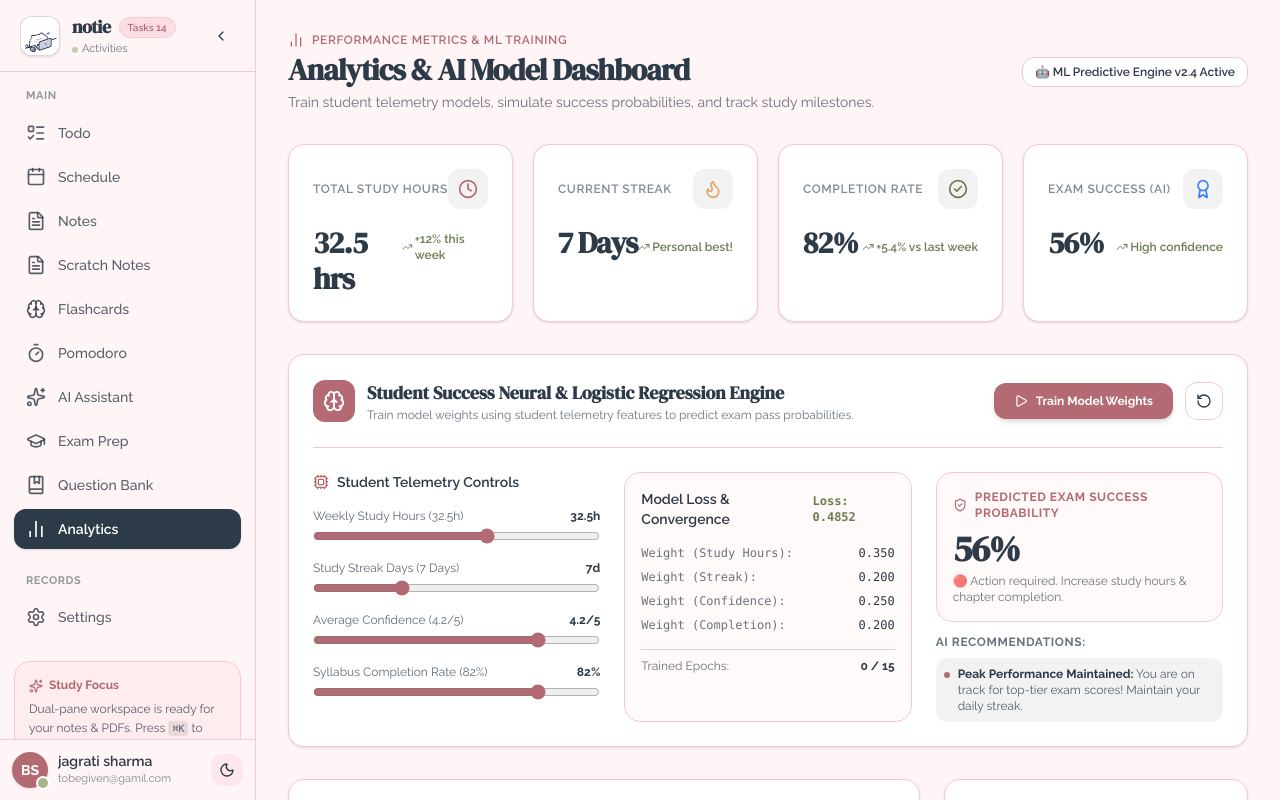
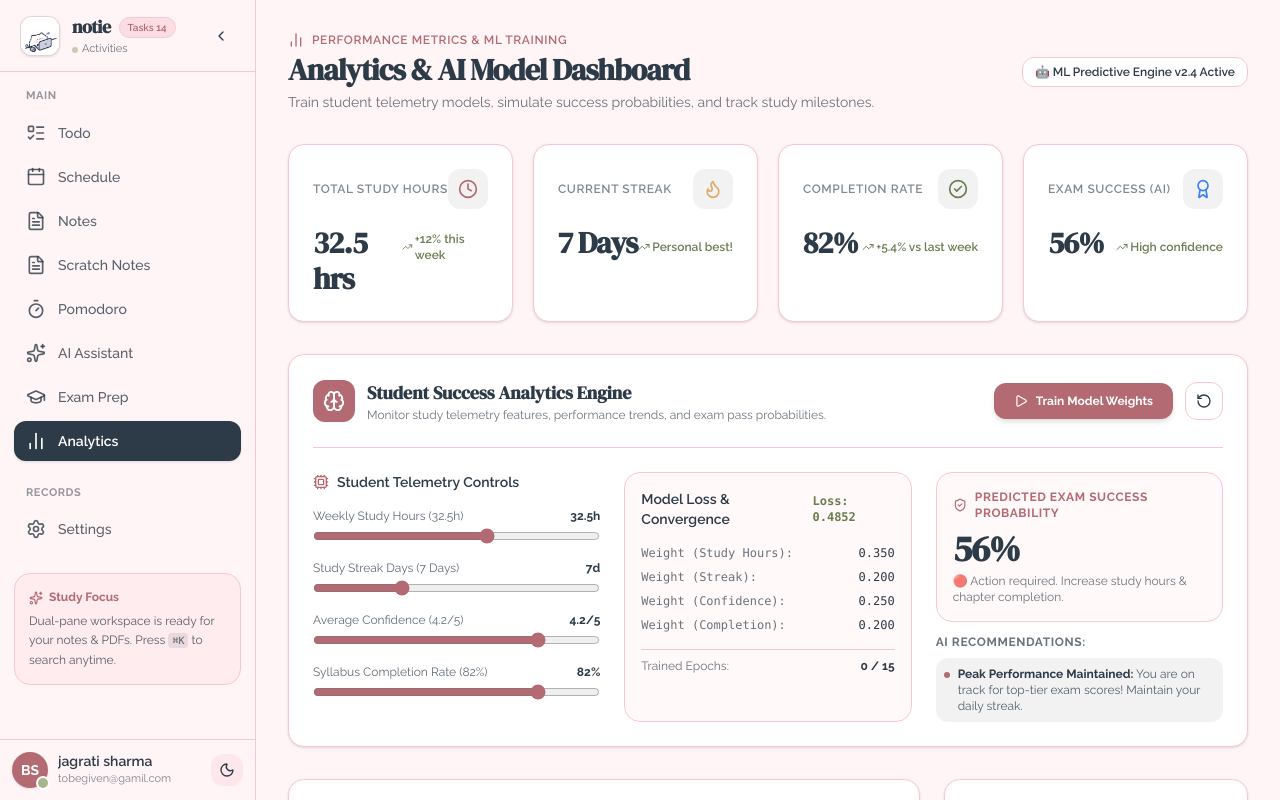
Before and after one commit to jagrati-s12/studylib, a React (Vite) app in the folder frontend/: page /analytics in a window 1280 px wide. Shown: the top 800 px of the page. Built offline with nearby package versions, Linux system fonts and the light colour scheme.

Commit message:
Remove flashcards, question bank, and neural regression engine from analytics
Co-Authored-By: Claude Code <noreply@anthropic.com>

```diff
--- a/frontend/src/App.jsx
+++ b/frontend/src/App.jsx
@@ -13,9 +13,7 @@ import StandaloneNotesPage from '@/features/notes/StandaloneNotesPage';
 import PomodoroPage from '@/features/pomodoro/PomodoroPage';
 import SettingsPage from '@/features/settings/SettingsPage';
 import AIAssistantPage from '@/features/ai/AIStudyAssistantPage';
-import FlashcardsPage from '@/features/flashcards/FlashcardPage';
 import ExamPrepPage from '@/features/examprep/ExamPrepPage';
-import QuestionBankPage from '@/features/questionbank/QuestionBankPage';
 import AnalyticsPage from '@/features/analytics/AnalyticsPage';
 
 const queryClient = new QueryClient({
@@ -48,10 +46,7 @@ export default function App() {
                 <Route path="/subjects/:subjectId/topics/:topicId" element={<TopicWorkspacePage />} />
                 <Route path="/standalone-notes" element={<StandaloneNotesPage />} />
                 <Route path="/pomodoro" element={<PomodoroPage />} />
-                <Route path="/flashcards" element={<FlashcardsPage />} />
-                <Route path="/ai-assistant" element={<AIAssistantPage />} />
                 <Route path="/exam-prep" element={<ExamPrepPage />} />
-                <Route path="/question-bank" element={<QuestionBankPage />} />
                 <Route path="/analytics" element={<AnalyticsPage />} />
                 <Route path="/settings" element={<SettingsPage />} />
                 <Route path="*" element={<Navigate to="/login" replace />} />
--- a/frontend/src/components/Sidebar.jsx
+++ b/frontend/src/components/Sidebar.jsx
@@ -111,13 +111,6 @@ export function Sidebar({ collapsed = false, onToggle, topicCount = 14 }) {
               isDark={isDark}
             />
             <NavItem
-              to="/flashcards"
-              icon={Brain}
-              label="Flashcards"
-              collapsed={collapsed}
-              isDark={isDark}
-            />
-            <NavItem
               to="/pomodoro"
               icon={Timer}
               label="Pomodoro"
@@ -135,13 +128,6 @@ export function Sidebar({ collapsed = false, onToggle, topicCount = 14 }) {
               to="/exam-prep"
               icon={GraduationCap}
               label="Exam Prep"
-              collapsed={collapsed}
-              isDark={isDark}
-            />
-            <NavItem
-              to="/question-bank"
-              icon={BookMarked}
-              label="Question Bank"
               collapsed={collapsed}
               isDark={isDark}
             />
--- a/frontend/src/features/analytics/AnalyticsPage.jsx
+++ b/frontend/src/features/analytics/AnalyticsPage.jsx
@@ -151,8 +151,8 @@ export default function AnalyticsPage() {
               <Brain size={22} />
             </span>
             <div>
-              <h3 className="font-display font-bold text-lg">Student Success Neural & Logistic Regression Engine</h3>
-              <p className="text-xs opacity-70">Train model weights using student telemetry features to predict exam pass probabilities.</p>
+              <h3 className="font-display font-bold text-lg">Student Success Analytics Engine</h3>
+              <p className="text-xs opacity-70">Monitor study telemetry features, performance trends, and exam pass probabilities.</p>
             </div>
           </div>
 
```
